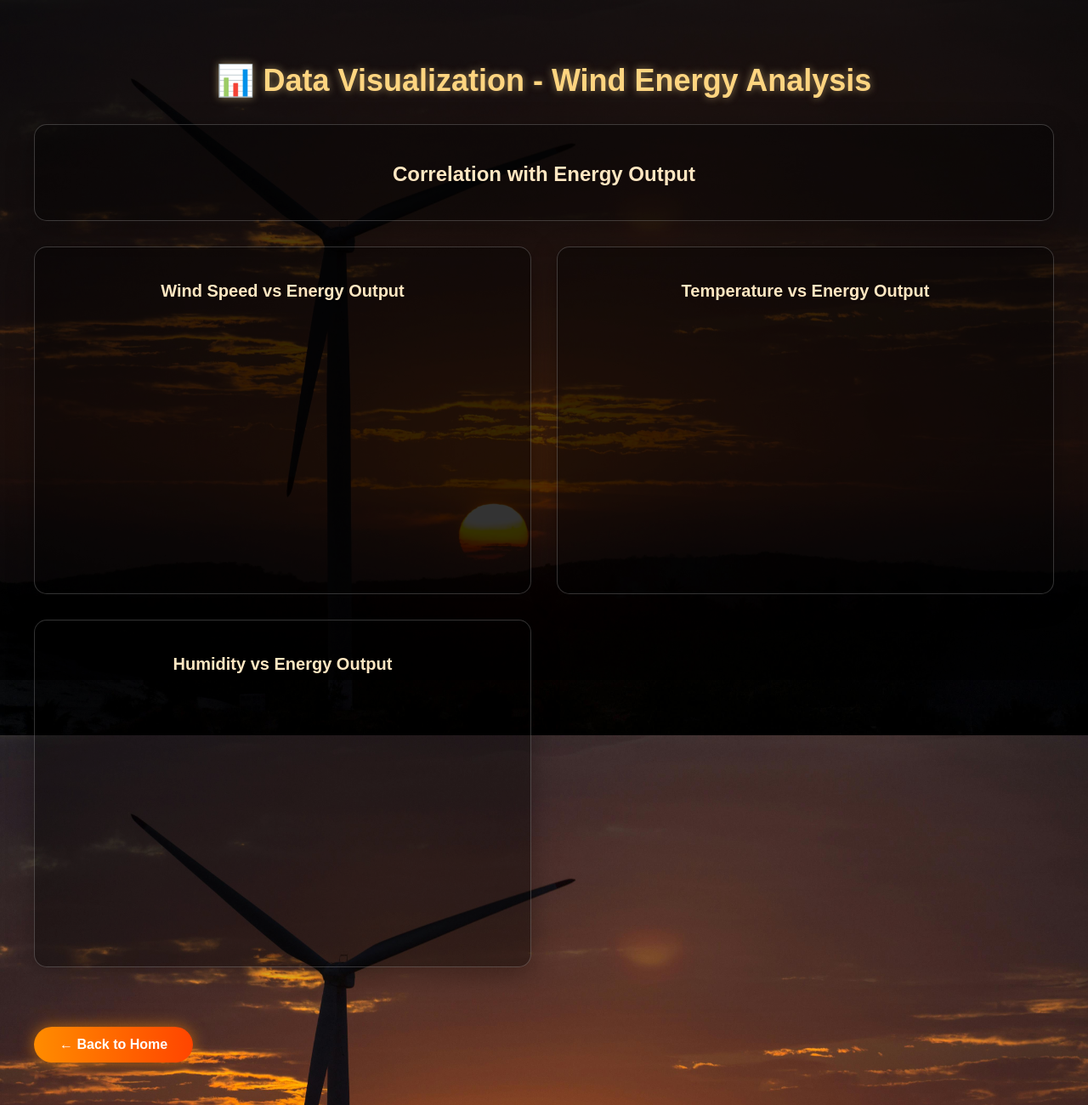
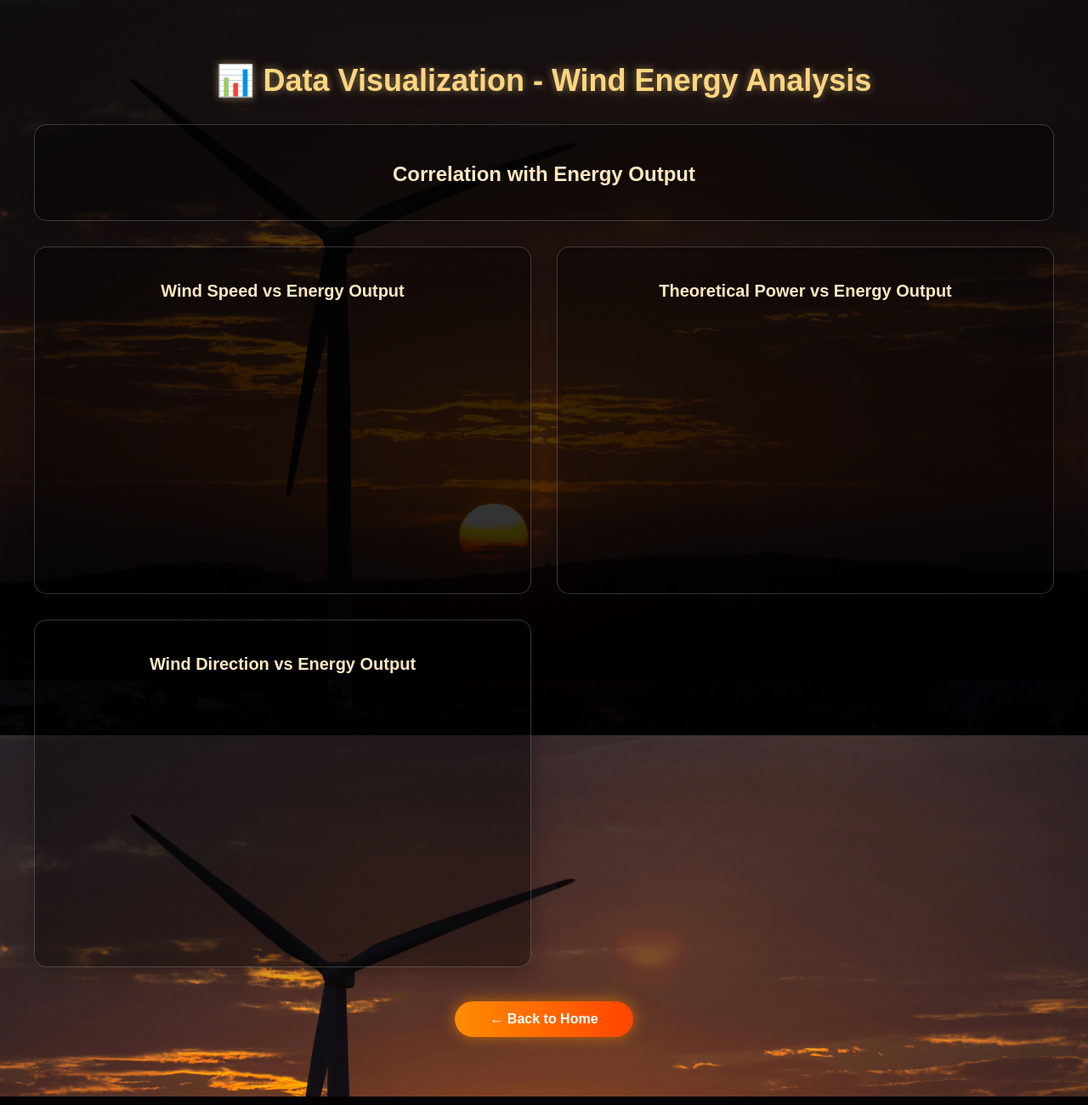
Before and after one commit to Samba769/wind-turbine-energy-main, a Flask app: template templates/visualization.html in a window 1280 px wide. Shown: the whole page at 85% size. Run offline with Flask 3, Linux system fonts and the light colour scheme; the template is opened without the code that fills it, so the values that code supplies are empty; parts of the project's set-up code (start-up, migrations or seed data) failed here and were passed over.

Commit message:
Update visualization.html

```diff
--- a/templates/visualization.html
+++ b/templates/visualization.html
@@ -6,124 +6,60 @@
 <script src="https://cdn.jsdelivr.net/npm/chart.js"></script>
 <style>
   body {
-    margin: 0; padding: 0;
-    font-family: "Poppins", Arial, sans-serif;
+    margin: 0; padding: 0; font-family: "Poppins", Arial, sans-serif;
     background: url('{{ url_for("static", filename="images/winds.jpg") }}') no-repeat center center fixed;
-    background-size: cover;
-    color: #fff;
+    background-size: cover; color: #fff;
   }
-
   .overlay {
-    position: absolute; top:0; left:0;
-    width:100%; height:100%;
-    background: rgba(0,0,0,0.65); z-index:0;
+    position: fixed; top:0; left:0; width:100%; height:100%;
+    background: rgba(0,0,0,0.65); z-index:-1;
   }
-
   .container {
-    position: relative; z-index:1;
-    max-width: 1200px;
-    margin: 0 auto;
-    padding: 50px 20px;
+    max-width: 1200px; margin: 0 auto; padding: 50px 20px;
   }
-
   h1 {
-    font-size: 36px;
-    margin-bottom: 30px;
-    color: #ffd580;
-    text-shadow: 0 0 10px rgba(255,223,150,0.5);
-    text-align: center;
+    font-size: 36px; margin-bottom: 30px; color: #ffd580;
+    text-shadow: 0 0 10px rgba(255,223,150,0.5); text-align: center;
   }
-
   .charts-grid {
-    display: grid;
-    grid-template-columns: repeat(auto-fit, minmax(400px, 1fr));
-    gap: 30px;
-    margin-bottom: 40px;
+    display: grid; grid-template-columns: repeat(auto-fit, minmax(400px, 1fr));
+    gap: 30px; margin-bottom: 40px;
   }
-
   .chart-container {
-    background: rgba(0,0,0,0.4);
-    border-radius: 15px;
-    padding: 20px;
-    border: 1px solid rgba(255,255,255,0.2);
-    box-shadow: 0 8px 32px rgba(0,0,0,0.3);
+    background: rgba(0,0,0,0.4); border-radius: 15px; padding: 20px;
+    border: 1px solid rgba(255,255,255,0.2); box-shadow: 0 8px 32px rgba(0,0,0,0.3);
   }
-
   .chart-container h3 {
-    color: #ffe7c2;
-    text-align: center;
-    margin-bottom: 20px;
-    font-size: 20px;
+    color: #ffe7c2; text-align: center; margin-bottom: 20px; font-size: 20px;
   }
-
   .correlation-container {
-    background: rgba(0,0,0,0.4);
-    border-radius: 15px;
-    padding: 20px;
-    border: 1px solid rgba(255,255,255,0.2);
-    box-shadow: 0 8px 32px rgba(0,0,0,0.3);
+    background: rgba(0,0,0,0.4); border-radius: 15px; padding: 20px;
+    border: 1px solid rgba(255,255,255,0.2); box-shadow: 0 8px 32px rgba(0,0,0,0.3);
     margin-bottom: 30px;
   }
-
   .correlation-container h3 {
-    color: #ffe7c2;
-    text-align: center;
-    margin-bottom: 20px;
-    font-size: 24px;
+    color: #ffe7c2; text-align: center; margin-bottom: 20px; font-size: 24px;
   }
-
   .correlation-grid {
-    display: grid;
-    grid-template-columns: repeat(auto-fit, minmax(200px, 1fr));
-    gap: 15px;
+    display: grid; grid-template-columns: repeat(auto-fit, minmax(200px, 1fr)); gap: 15px;
   }
-
   .correlation-item {
-    background: rgba(255,255,255,0.1);
-    padding: 15px;
-    border-radius: 10px;
-    text-align: center;
+    background: rgba(255,255,255,0.1); padding: 15px;
+    border-radius: 10px; text-align: center;
   }
-
   .correlation-item .label {
-    font-size: 14px;
-    color: #fffacd;
-    margin-bottom: 5px;
+    font-size: 14px; color: #fffacd; margin-bottom: 5px;
   }
-
   .correlation-item .value {
-    font-size: 18px;
-    font-weight: bold;
-    color: #ffd580;
+    font-size: 18px; font-weight: bold; color: #ffd580;
   }
-
   .back-btn {
-    display: inline-block;
-    margin-top: 30px;
-    padding: 12px 30px;
-    border-radius: 25px;
-    border: none;
-    font-weight: bold;
+    display: inline-block; margin-top: 30px; padding: 12px 30px;
+    border-radius: 25px; border: none; font-weight: bold;
     background: linear-gradient(90deg,#ff8c00,#ff4500);
-    color: white;
-    font-size: 16px;
-    cursor: pointer;
-    transition: all 0.3s ease;
-    box-shadow: 0 0 18px rgba(255,140,0,0.6);
-    text-decoration: none;
-  }
-
-  .back-btn:hover {
-    transform: scale(1.05);
-    background: linear-gradient(90deg,#ffa500,#ff6347);
-    box-shadow: 0 0 25px rgba(255,140,0,0.8);
-  }
-
-  @media (max-width: 768px) {
-    .container { padding: 30px 15px; }
-    h1 { font-size: 28px; }
-    .charts-grid { grid-template-columns: 1fr; }
-    .correlation-grid { grid-template-columns: repeat(2, 1fr); }
+    color: white; font-size: 16px; cursor: pointer;
+    transition: all 0.3s ease; box-shadow: 0 0 18px rgba(255,140,0,0.6);
+    text-decoration: none; text-align: center;
   }
 </style>
 </head>
@@ -135,8 +71,7 @@
     <div class="correlation-container">
       <h3>Correlation with Energy Output</h3>
       <div class="correlation-grid" id="correlation-grid">
-        <!-- Correlation values will be populated by JavaScript -->
-      </div>
+        </div>
     </div>
 
     <div class="charts-grid">
@@ -146,24 +81,24 @@
       </div>
 
       <div class="chart-container">
-        <h3>Temperature vs Energy Output</h3>
-        <canvas id="tempChart" width="400" height="300"></canvas>
+        <h3>Theoretical Power vs Energy Output</h3>
+        <canvas id="theoChart" width="400" height="300"></canvas>
       </div>
 
       <div class="chart-container">
-        <h3>Humidity vs Energy Output</h3>
-        <canvas id="humidityChart" width="400" height="300"></canvas>
+        <h3>Wind Direction vs Energy Output</h3>
+        <canvas id="dirChart" width="400" height="300"></canvas>
       </div>
     </div>
 
-    <a href="/" class="back-btn">← Back to Home</a>
+    <a href="/" class="back-btn" style="display:block; width: 150px; margin: 20px auto;">← Back to Home</a>
   </div>
 
   <script>
-    // Parse data from Flask
+    // --- Parse data from Flask (Updated) ---
     const windEnergyData = {{ wind_energy_data|tojson }};
-    const tempEnergyData = {{ temp_energy_data|tojson }};
-    const humidityEnergyData = {{ humidity_energy_data|tojson }};
+    const theoEnergyData = {{ theo_energy_data|tojson }};
+    const dirEnergyData = {{ dir_energy_data|tojson }};
     const correlationData = {{ correlations|tojson }};
 
     // Populate correlation grid
@@ -172,76 +107,62 @@
       const item = document.createElement('div');
       item.className = 'correlation-item';
       item.innerHTML = `
-        <div class="label">${key.replace('_', ' ').toUpperCase()}</div>
+        <div class="label">${key.toUpperCase()}</div>
         <div class="value">${correlationData[key].toFixed(3)}</div>
       `;
       correlationGrid.appendChild(item);
     });
 
     // Chart configurations
-    const chartOptions = {
+    const chartOptions = (xLabel) => ({
       responsive: true,
-      plugins: {
-        legend: {
-          labels: {
-            color: '#fffacd'
-          }
-        }
-      },
+      plugins: { legend: { display: false } },
       scales: {
         x: {
-          ticks: { color: '#fffacd' },
-          grid: { color: 'rgba(255,255,255,0.1)' }
+          title: { display: true, text: xLabel, color: '#fffacd' },
+          ticks: { color: '#fffacd' }, grid: { color: 'rgba(255,255,255,0.1)' }
         },
         y: {
-          ticks: { color: '#fffacd' },
-          grid: { color: 'rgba(255,255,255,0.1)' }
-        }
-      },
-      elements: {
-        point: {
-          backgroundColor: '#ffd580'
-        },
-        line: {
-          borderColor: '#ff8c00'
+          title: { display: true, text: 'LV ActivePower (kW)', color: '#fffacd' },
+          ticks: { color: '#fffacd' }, grid: { color: 'rgba(255,255,255,0.1)' }
         }
       }
-    };
+    });
 
     // Wind Speed Chart
     new Chart(document.getElementById('windChart'), {
       type: 'scatter',
       data: {
         datasets: [{
-          label: 'Wind Speed vs Energy',
-          data: windEnergyData.map(d => ({ x: d.wind_speed, y: d.energy_output }))
+          data: windEnergyData.map(d => ({ x: d['Wind Speed (m/s)'], y: d.energy_output })),
+          backgroundColor: '#ffd580'
         }]
       },
-      options: chartOptions
+      options: chartOptions('Wind Speed (m/s)')
     });
 
-    // Temperature Chart
-    new Chart(document.getElementById('tempChart'), {
+    // Theoretical Power Chart
+    new Chart(document.getElementById('theoChart'), {
       type: 'scatter',
       data: {
         datasets: [{
-          label: 'Temperature vs Energy',
-          data: tempEnergyData.map(d => ({ x: d.temperature, y: d.energy_output }))
+          data: theoEnergyData.map(d => ({ x: d['Theoretical_Power_Curve (KWh)'], y: d.energy_output })),
+          backgroundColor: '#ffb347'
         }]
       },
-      options: chartOptions
+      options: chartOptions('Theoretical_Power_Curve (KWh)')
     });
 
-    // Humidity Chart
-    new Chart(document.getElementById('humidityChart'), {
+    // Wind Direction Chart
+    new Chart(document.getElementById('dirChart'), {
       type: 'scatter',
       data: {
         datasets: [{
-          label: 'Humidity vs Energy',
-          data: humidityEnergyData.map(d => ({ x: d.humidity, y: d.energy_output }))
+          data: dirEnergyData.map(d => ({ x: d['Wind Direction (°)'], y: d.energy_output })),
+          backgroundColor: '#ff8c00'
         }]
       },
-      options: chartOptions
+      options: chartOptions('Wind Direction (°)')
     });
   </script>
 </body>
```
